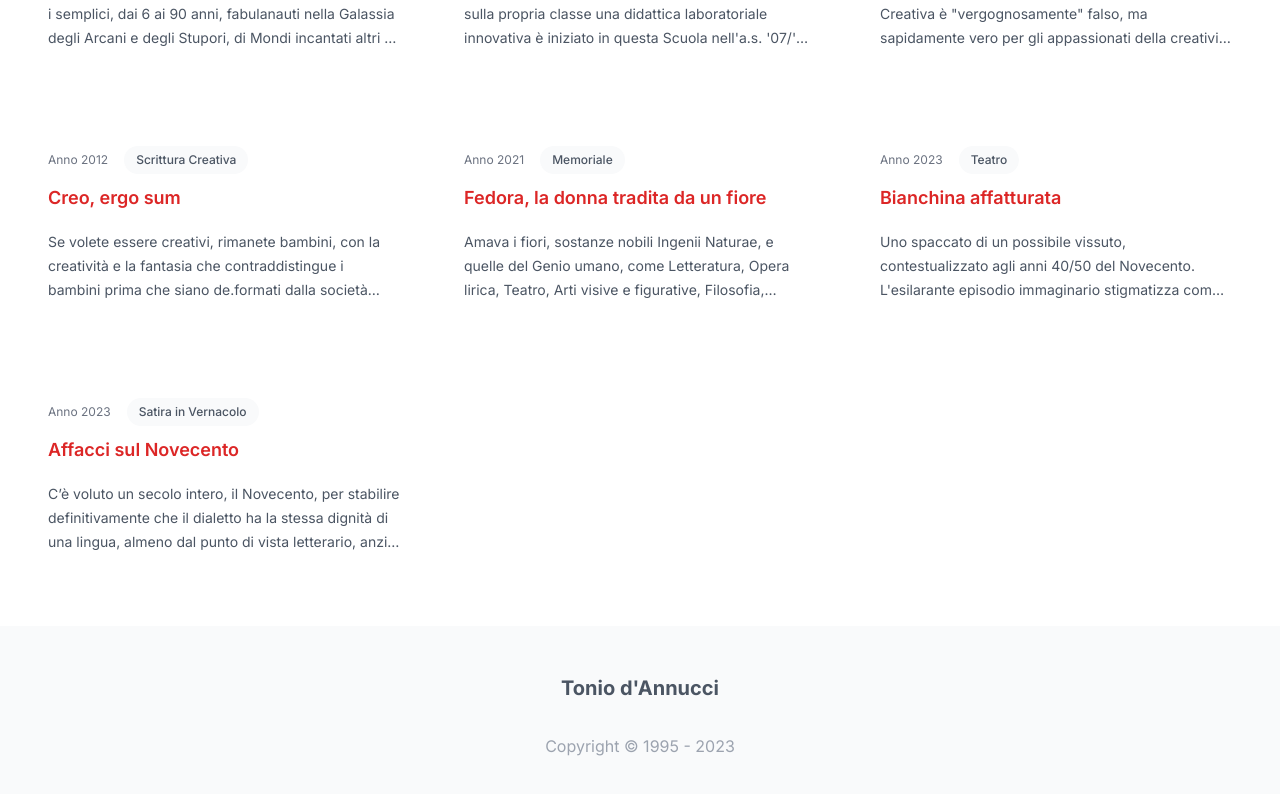
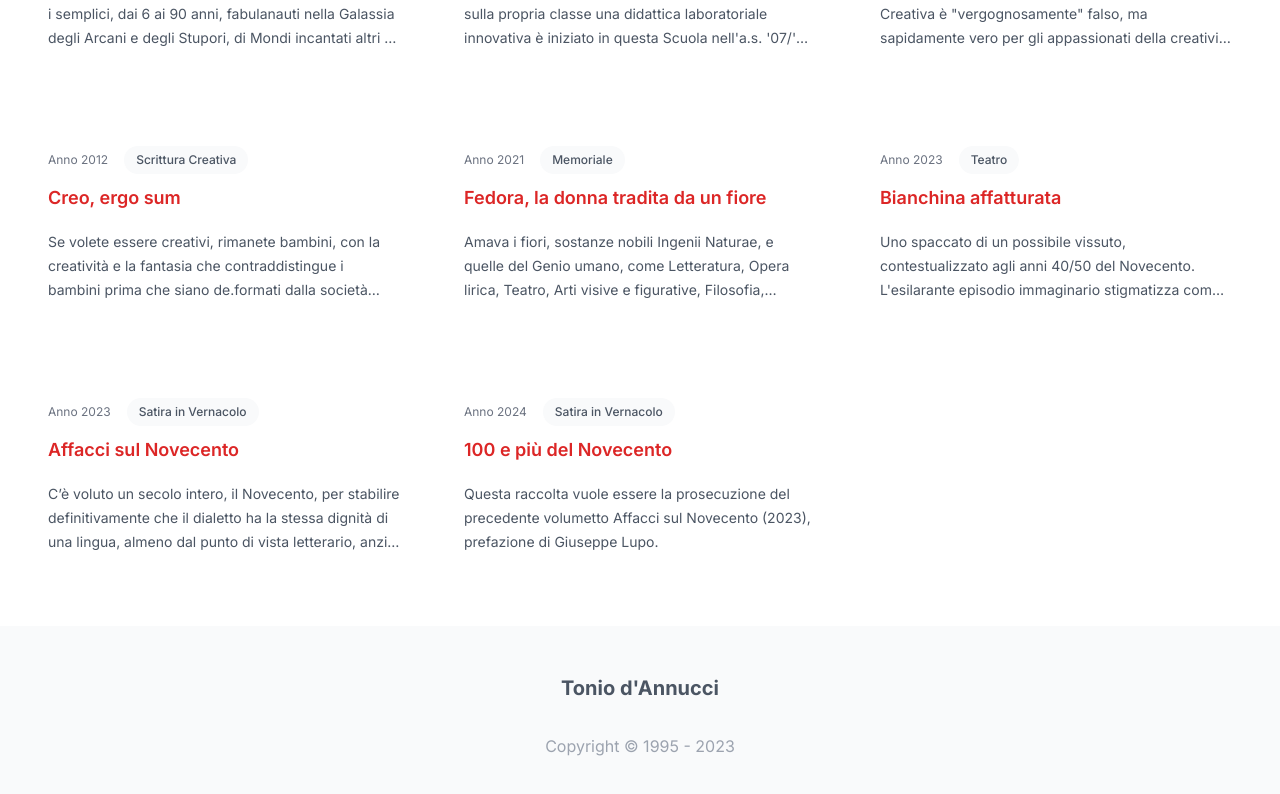
Before and after one commit to tonio-dannucci/tonio-dannucci.github.io, a Next.js app: page / in a window 1280 px wide. Shown: the part 2215-3009 px from the top of the page. Built offline with nearby package versions, Linux system fonts and the light colour scheme.

Commit message:
feat: add new books

```diff
--- a/src/components/books.tsx
+++ b/src/components/books.tsx
@@ -148,6 +148,13 @@ const books = [
     href: `/books/affacci-novecento.pdf`,
     description: `C’è voluto un secolo intero, il Novecento, per stabilire definitivamente che il dialetto ha la stessa dignità di una lingua, almeno dal punto di vista letterario, anzi è una lingua a tutti gli effetti con le sue regole grammaticali, le sue norme, addirittura con il vanto di essere qualcosa assai più ricercato dell’italiano comune.`,
   },
+  {
+    titolo: "100 e più del Novecento",
+    anno: 2024,
+    tags: ["Satira in Vernacolo"],
+    href: `/books/100-piu-novecento.pdf`,
+    description: `Questa raccolta vuole essere la prosecuzione del precedente volumetto Affacci sul Novecento (2023), prefazione di Giuseppe Lupo.`,
+  },
 ];
 
 export const Books = () => {
```
Also changed, not shown: 2 other files (tests, documents, lock files or other folders).
